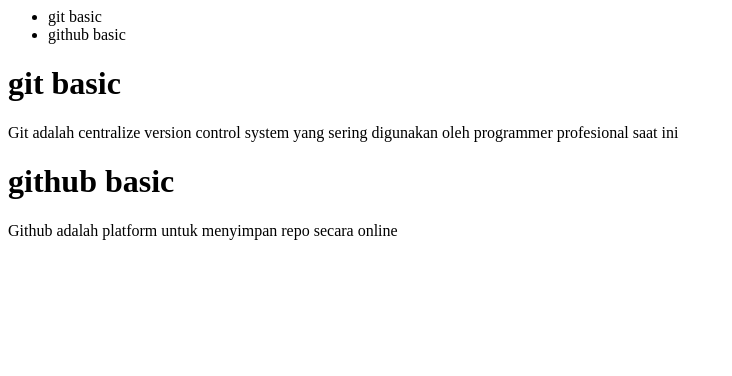
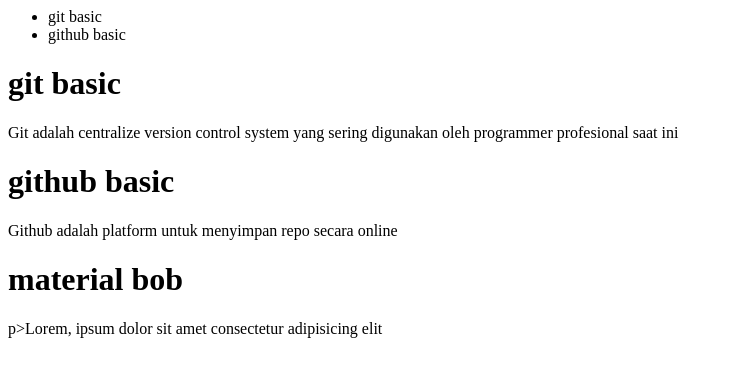
Before and after one commit to nurarifin12/Ruang-belajar, a plain HTML site: page ruang-belajar/pages/material.html in a window 1280 px wide. Shown: the whole page, without its empty margins (0-732 px from the left). Drawn offline with Linux system fonts and the light colour scheme.

Commit message:
add material bob

```diff
--- a/ruang-belajar/pages/material.html
+++ b/ruang-belajar/pages/material.html
@@ -11,5 +11,7 @@
         <p>Git adalah centralize version control system yang sering digunakan oleh programmer profesional saat ini</p>
         <h1>github basic</h1>
         <p>Github adalah platform untuk menyimpan repo secara online</p>
+        <h1>material bob</h1>
+        <p>p>Lorem, ipsum dolor sit amet consectetur adipisicing elit</p>
     </body>
 </html>
```
